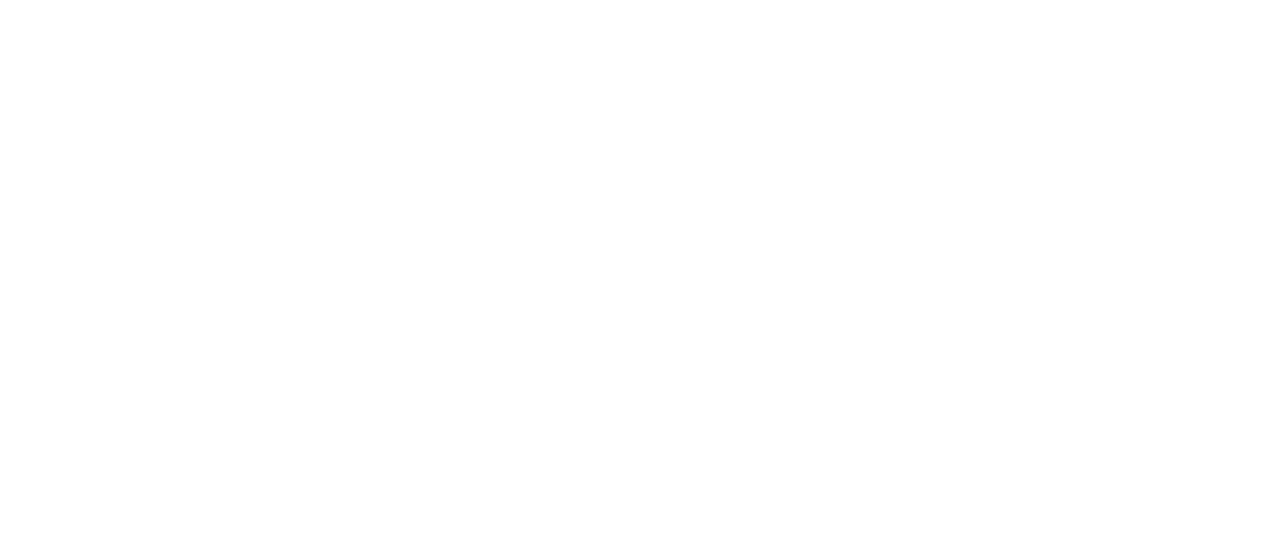
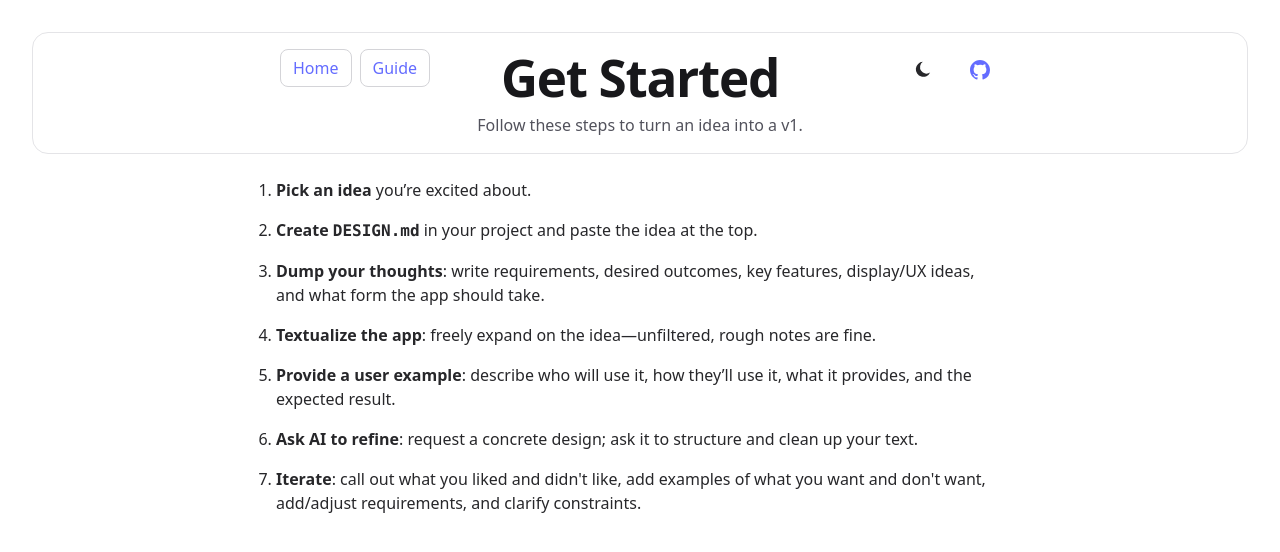
Before and after one commit to shaarselhorst/vibes-only, a Vue app in the folder 10-app/vibes-only/: page /guide in a window 1280 px wide. Before the commit this address had no page. Shown: the top 552 px of the page. Built offline with nearby package versions, Linux system fonts and the light colour scheme.

Commit message:
Refactor routing by replacing the Example page with a Guide page, updating the TopBar links accordingly. This change enhances navigation clarity and aligns with the new content structure.

```diff
--- a/10-app/vibes-only/src/components/TopBar.vue
+++ b/10-app/vibes-only/src/components/TopBar.vue
@@ -30,7 +30,7 @@
       title="Go to Home"
     >Home</RouterLink>
     <RouterLink
-      to="/example"
+      to="/guide"
       class="px-3 py-1.5 border border-zinc-300 text-zinc-700 dark:text-zinc-200 dark:border-zinc-600 rounded-lg bg-transparent hover:bg-zinc-100/60 dark:hover:bg-zinc-800/60 transition-colors duration-200"
       title="Open the Get Started Guide"
     >Guide</RouterLink>
--- a/10-app/vibes-only/src/router/index.ts
+++ b/10-app/vibes-only/src/router/index.ts
@@ -7,9 +7,9 @@
     component: () => import('@/pages/Home.vue'),
   },
   {
-    path: '/example',
-    name: 'example',
-    component: () => import('@/pages/Example.vue'),
+    path: '/guide',
+    name: 'guide',
+    component: () => import('@/pages/Guide.vue'),
   },
 ]
 
```
Also changed, not shown: 10-app/vibes-only/src/pages/Guide.vue (line endings or trailing spaces).
